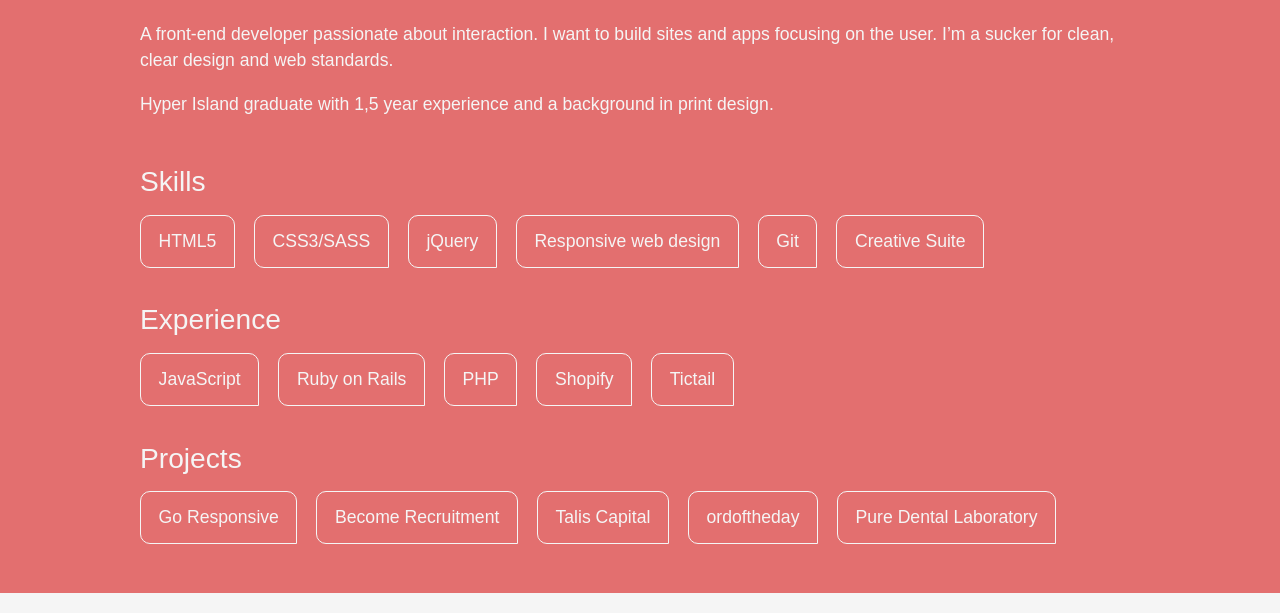
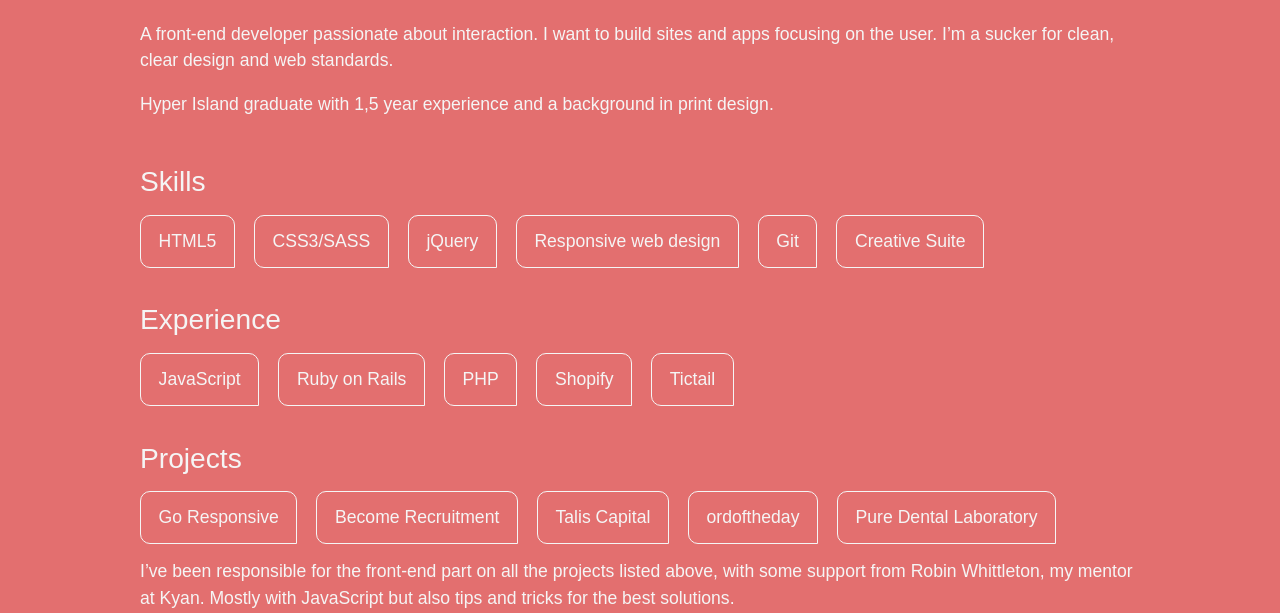
Before and after one commit to msgunnarsson/portfolio, a plain HTML site: page index.html in a window 1280 px wide. Shown: the part 171-784 px from the top of the page. Drawn offline with Linux system fonts and the light colour scheme.

Commit message:
Added description of my work

```diff
--- a/index.html
+++ b/index.html
@@ -47,6 +47,7 @@
 			<li><a target="_blank" href="http://ordoftheday.com">ordoftheday</a></li>
 			<li><a target="_blank" href="http://www.puredentallab.co.uk/">Pure Dental Laboratory</a></li>
 		</ul>
+		<p>I’ve been responsible for the front-end part on all the projects listed above, with some support from <a href="http://www.reala.net/">Robin Whittleton</a>, my mentor at <a href="http://kyan.com/">Kyan</a>. Mostly with JavaScript but also tips and tricks for the best solutions.</p>
 	</main>
 	<footer>
 		<div class="contact-list">
```
